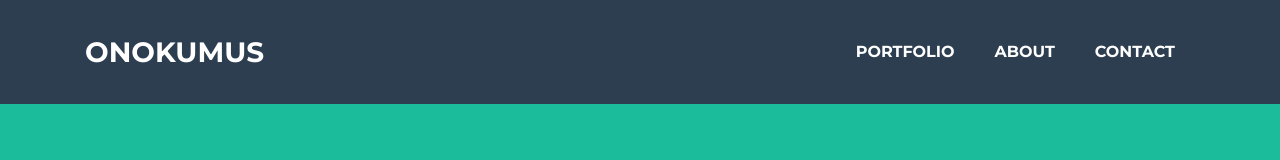
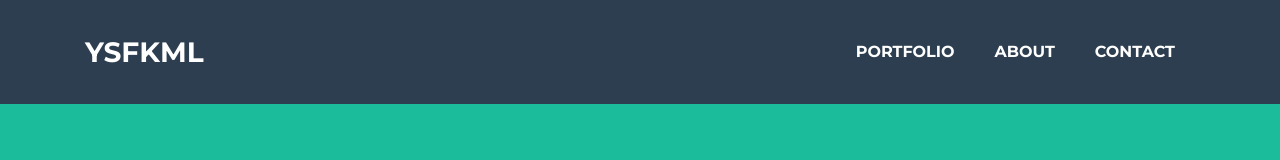
Before and after one commit to ysfkmlpnrc/ysfkmlpnrc.github.io, a plain HTML site: page index.html in a window 1280 px wide. Shown: the top 160 px of the page. Drawn offline with nearby package versions, Linux system fonts and the light colour scheme.

Commit message:
Update index.html
değişiklik

```diff
--- a/index.html
+++ b/index.html
@@ -49,7 +49,7 @@
   <!-- Navigation -->
   <nav id="mainNav" class="navbar navbar-expand-lg bg-secondary text-uppercase fixed-top">
     <div class="container">
-      <a class="navbar-brand js-scroll-trigger" href="#page-top">onokumus</a>
+      <a class="navbar-brand js-scroll-trigger" href="#page-top">Ysfkml</a>
 
       <button class="navbar-toggler navbar-toggler-right text-uppercase font-weight-bold bg-primary text-white rounded"
         type="button" data-toggle="collapse" data-target="#navbarResponsive" aria-controls="navbarResponsive"
```
